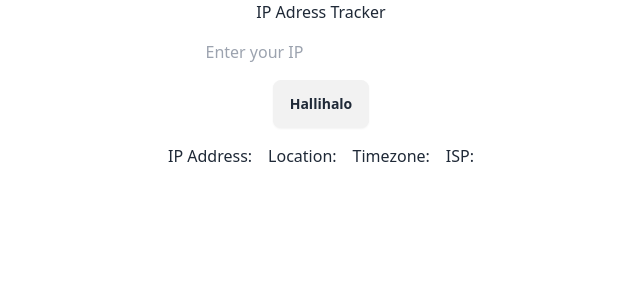
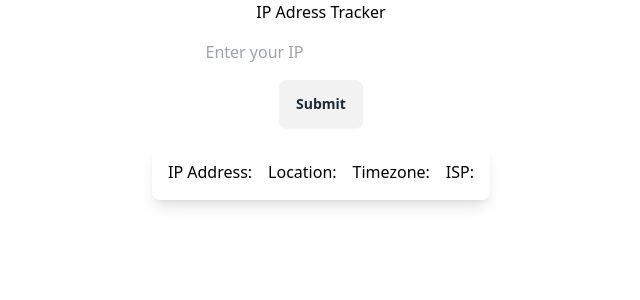
Before and after one commit to DaMuehlthaler/IPTracker, a SvelteKit app: page / in a window 1280 px wide. Shown: the top 300 px of the page, without its empty margins (319-959 px from the left). Built offline with nearby package versions, Linux system fonts and the light colour scheme.

Commit message:
design + text updates

```diff
--- a/src/routes/+page.svelte
+++ b/src/routes/+page.svelte
@@ -41,11 +41,11 @@
 
 	 }
 </script>
-<div class="flex flex-col items-center justify-center gap-4">
+<div class="flex flex-col items-center justify-center gap-4 text-black">
 <h1>IP Adress Tracker</h1>
 <input type="text" bind:value={ip} placeholder="Enter your IP" />
-<button class="btn" onclick={combineLink}>Hallihalo</button>
-<div class="flex flex-row items-center justify-center gap-4">
+<button class="btn" onclick={combineLink}>Submit</button>
+<div class="flex flex-row items-center justify-center gap-4  bg-white p-4 rounded-lg shadow-lg">
 	<p>IP Address: {ipad}</p>
 	<p>Location: {location}</p>
 	<p>Timezone: {timezone}</p>
```
